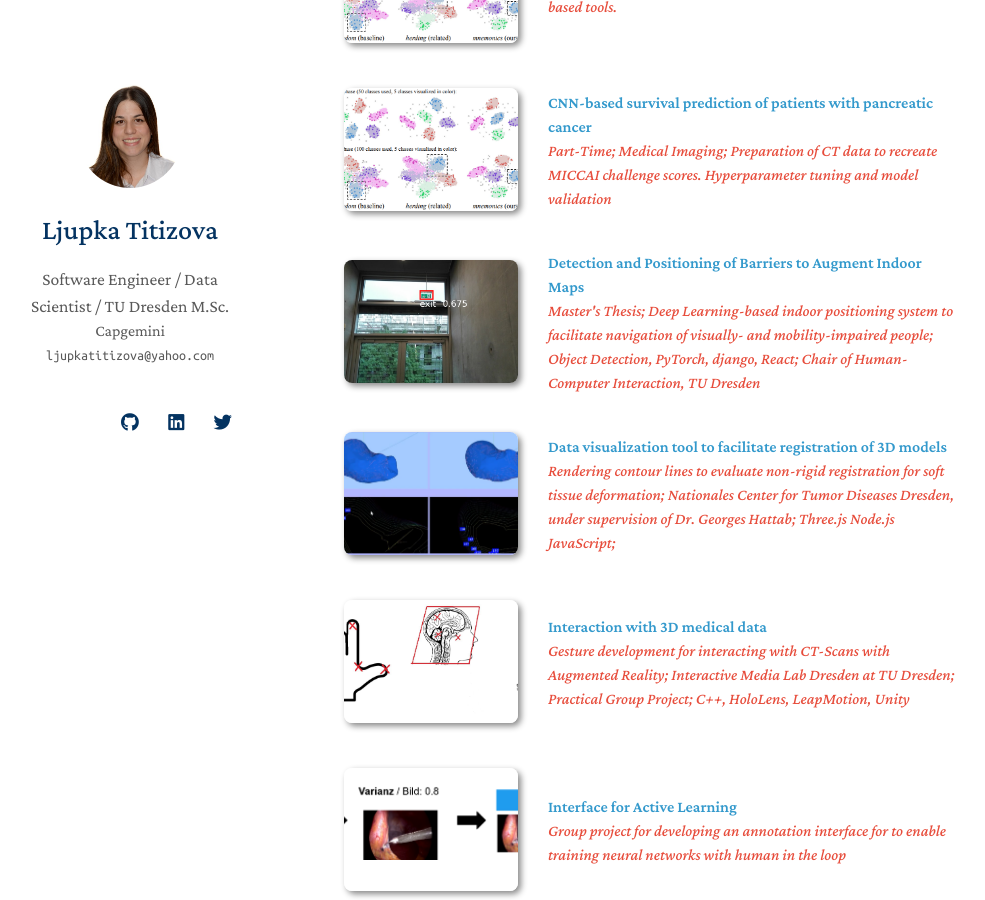
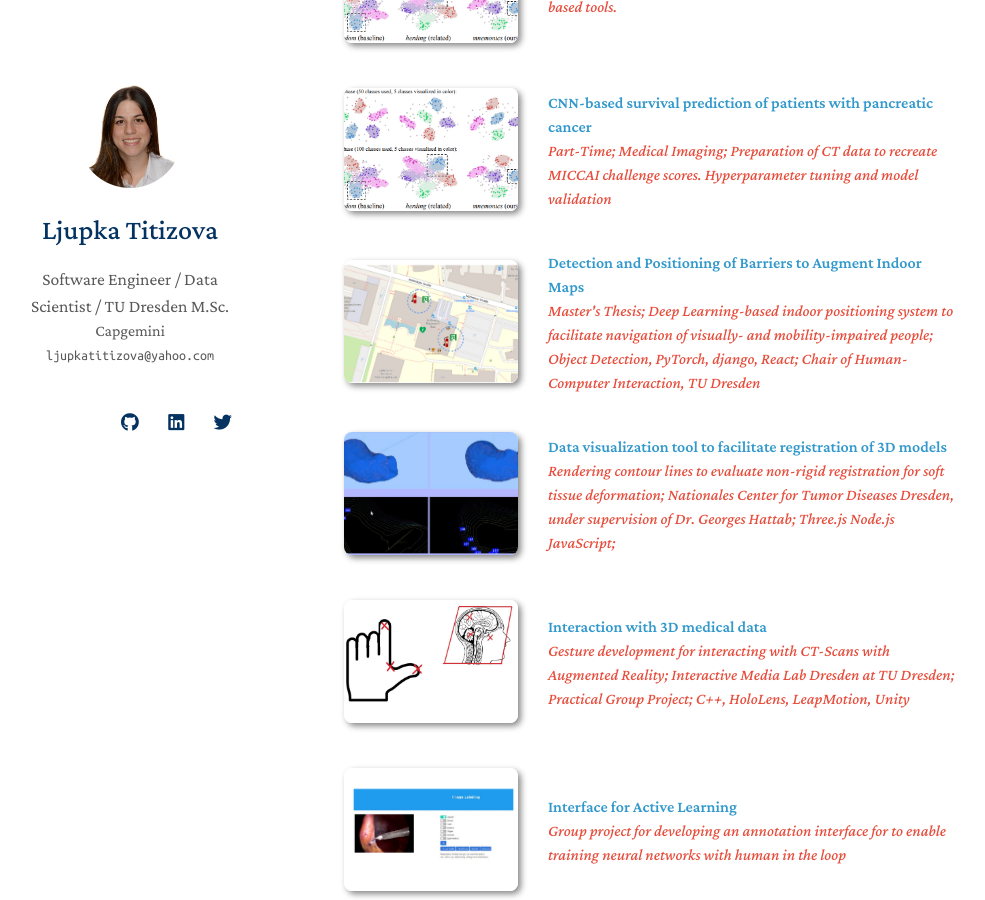
Before and after one commit to Ljupka/Ljupka.github.io, a Jekyll site: the page built from index.md, in a window 1280 px wide and 900 px high, scrolled down 393 px. Shown: the whole window, without its empty margins (146-1131 px from the left). Built offline with Jekyll 4.4.1, drawn with Linux system fonts in a browser that asks for light colours; nearby versions of some CDN libraries; a style sheet for code colours, icons or effects is not loaded; our own code applies the rules of GitHub Pages for plain Markdown files.

Commit message:
Update publications.yml

```diff
--- a/_data/publications.yml
+++ b/_data/publications.yml
@@ -1,35 +1,34 @@
 main:
-  - title: "GenAI and NLP projects at Capgemini"
+  - title: GenAI and NLP projects at Capgemini
     page:
     notes: Full Time; Research and practical applications of GenAI and NLP-based tools.
     image: ./assets/img/teaser_example.png
 
-  - title: "CNN-based survival prediction of patients with pancreatic cancer"
+  - title: CNN-based survival prediction of patients with pancreatic cancer
     page:
     notes: Part-Time; Medical Imaging; Preparation of CT data to recreate MICCAI challenge scores. Hyperparameter tuning and model validation
     image: ./assets/img/teaser_example.png
 
-  - title: "Detection and Positioning of Barriers to Augment Indoor Maps"
+  - title: Detection and Positioning of Barriers to Augment Indoor Maps
     page:
     notes: Master's Thesis; Deep Learning-based indoor positioning system to facilitate navigation of visually- and mobility-impaired people; Object Detection, PyTorch, django, React; Chair of Human-Computer Interaction, TU Dresden
     image: ./assets/img/indoor_map.png
-    image: ./assets/img/detected_objects.png
 
   - title: Data visualization tool to facilitate registration of 3D models
     image: ./assets/img/meshes2.png
     notes: Rendering contour lines to evaluate non-rigid registration for soft tissue deformation; Nationales Center for Tumor Diseases Dresden, under supervision of Dr. Georges Hattab; Three.js Node.js JavaScript;
 
-  - title: "Interaction with 3D medical data"
+  - title: Interaction with 3D medical data
     page:
     notes: Gesture development for interacting with CT-Scans with Augmented Reality; Interactive Media Lab Dresden at TU Dresden; Practical Group Project; C++, HoloLens, LeapMotion, Unity
-    image: ./assets/img/Schnitt.png
+    image: ./assets/img/Schnitt_2.png
 
-  - title: "Interface for Active Learning"
+  - title: Interface for Active Learning
     page:
     notes: Group project for developing an annotation interface for to enable training neural networks with human in the loop
-    image: ./assets/img/interface.png
+    image: ./assets/img/interface_2.png
 
-  - title: "Tool for extracting relational data from Excel-Spreadsheets to support cell classification"
+  - title: Tool for extracting relational data from Excel-Spreadsheets to support cell classification
     page: https://wwwdb.inf.tu-dresden.de/research-projects/deexcelarator/
     notes: Bachelor Thesis; TU Dresden, Database Chair
     image: ./assets/img/cell_classification.png
```
